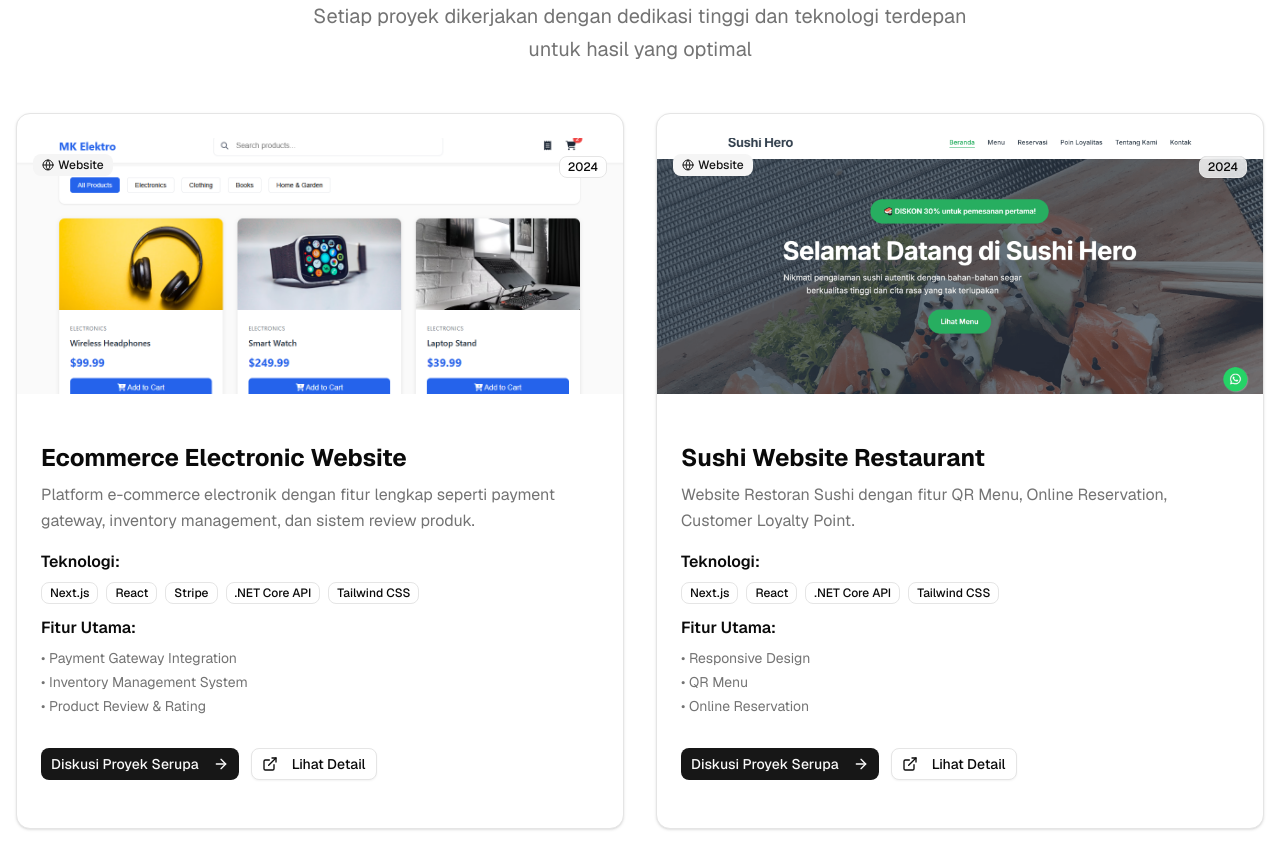
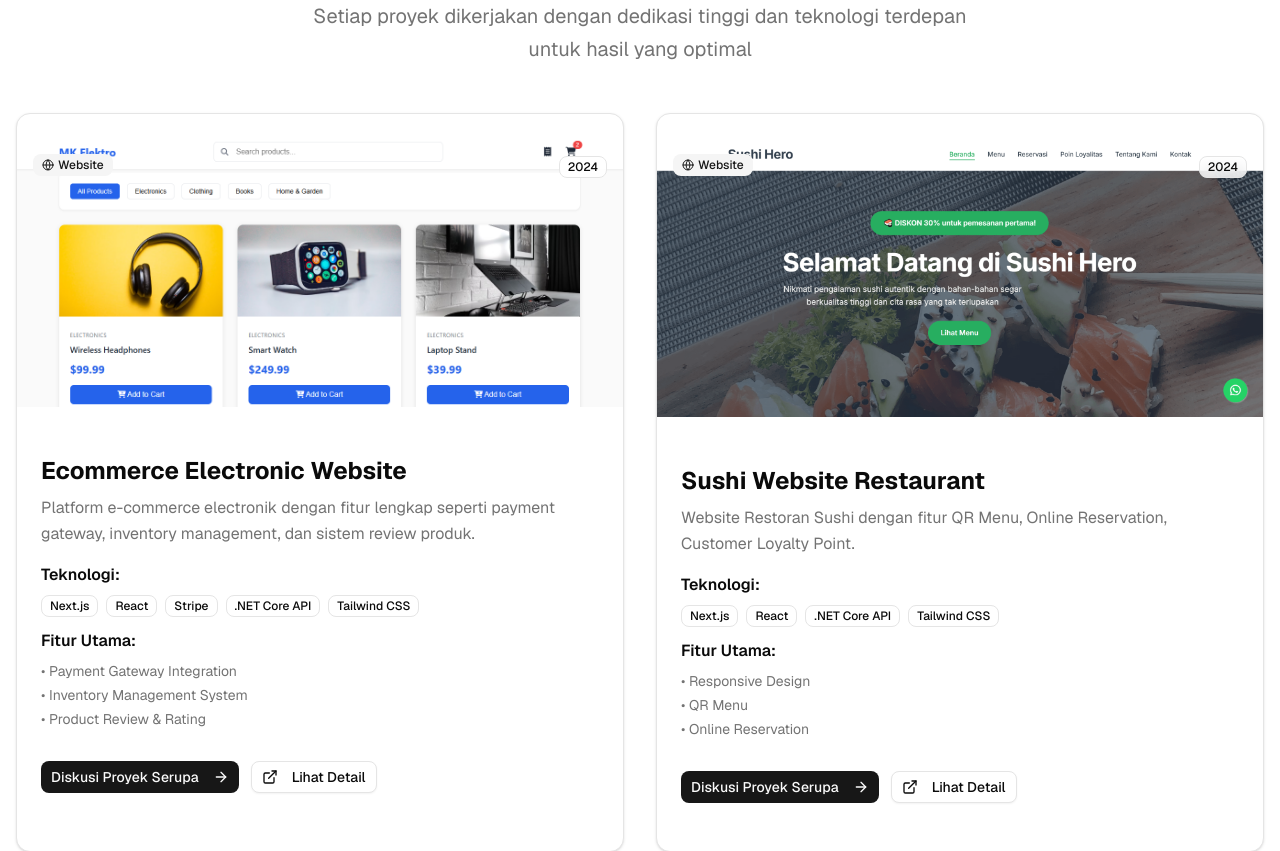
Before and after one commit to wsetiono/website_webperdana, a Next.js app: page /portofolio in a window 1280 px wide. Shown: the part 1000-1851 px from the top of the page. Built offline with nearby package versions, Linux system fonts and the light colour scheme.

Commit message:
set height auto to image portofolio again

```diff
--- a/app/portofolio/page.tsx
+++ b/app/portofolio/page.tsx
@@ -482,12 +482,16 @@ export default function PortofolioPage() {
           <div className="grid lg:grid-cols-2 gap-8">
             {portfolioItems.map((item) => (
               <Card key={item.id} className="overflow-hidden hover:shadow-xl transition-shadow duration-300">
-                <div className="relative" style={{ height: 'auto' }}>
+                <div className="relative">
                   <Image
                     src={item.image || "/placeholder.svg"}
                     alt={item.title}
-                    width={600}
-                    height={400}
+                    // width={600}
+                    // height={400}
+                    width={0}
+                    height={0}
+                    sizes="100vw"
+                    style={{ width: '100%', height: 'auto' }} // optional
                     className="w-full h-64 object-cover"
                     loading="lazy"
                   />
```
